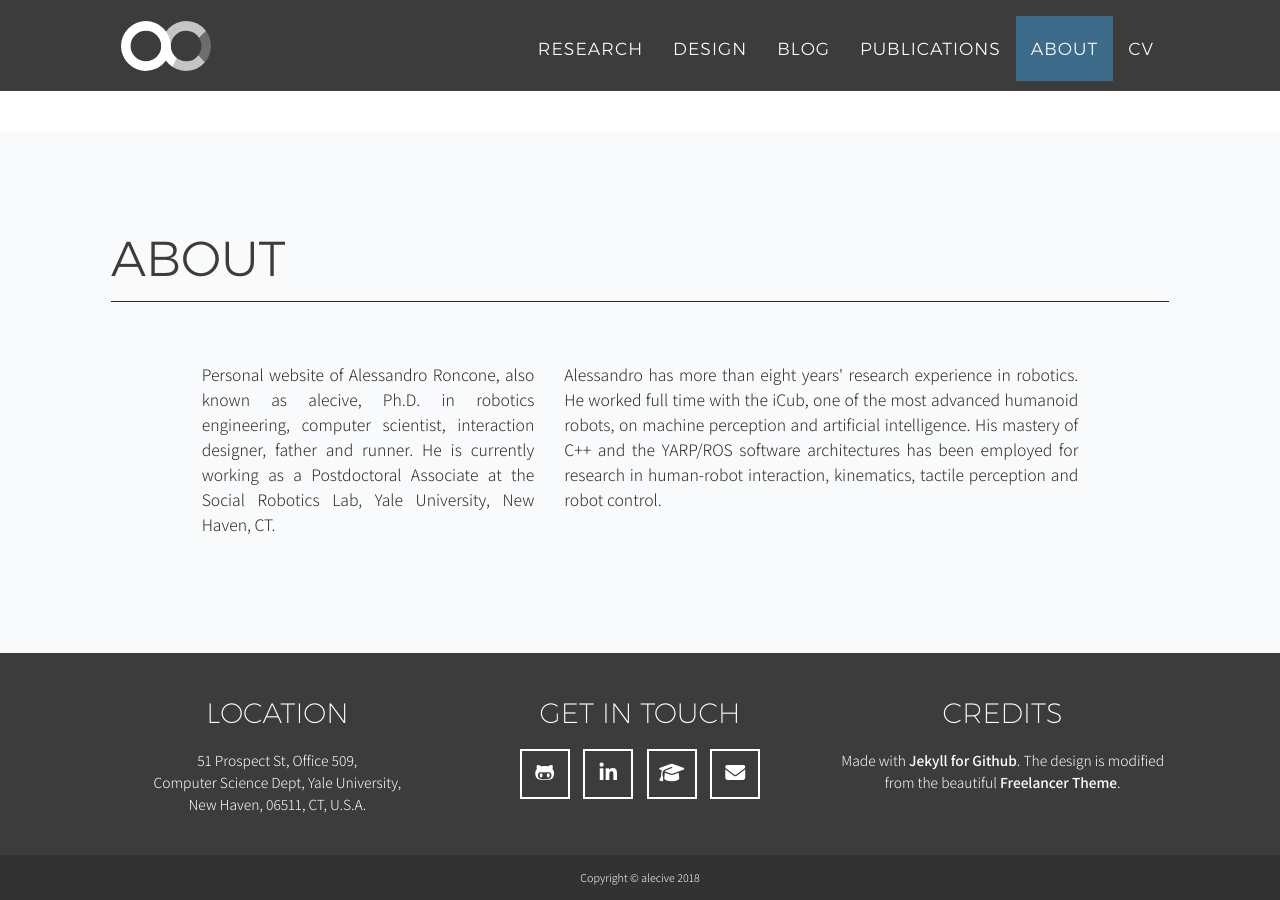
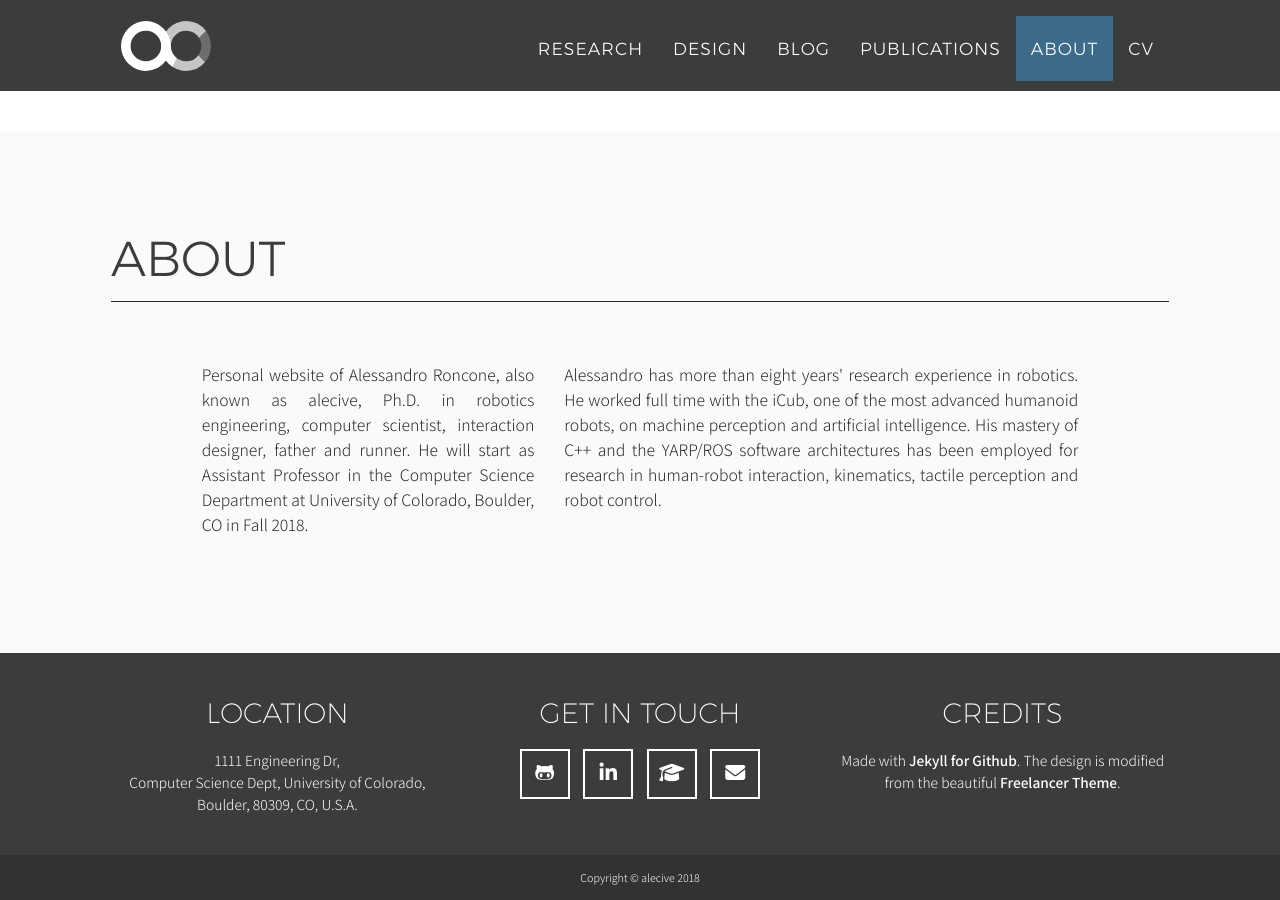
Before and after one commit to alecive/alecive.github.io, a Jekyll site: the page built from index.html, in a window 1280 px wide and 900 px high, scrolled down 2520 px. Built offline with Jekyll 4.4.1, drawn with Linux system fonts in a browser that asks for light colours; nearby versions of some CDN libraries; some web fonts are replaced.

Commit message:
Updated about and footer with new position

```diff
--- a/_config.yml
+++ b/_config.yml
@@ -2,7 +2,7 @@
 title: alecive
 email: alecive87@gmail.com
 url: https://alecive.github.io
-phone: +1 (682) 253-2483
+phone: +1 (203) 606-3896
 google-analytics-id: UA-80094809-1
 description: "Personal website of Alessandro Roncone, also known as alecive, Ph.D. in robotics engineering, computer scientist, interaction designer, father and runner."
 owner: Alessandro Roncone
@@ -31,9 +31,9 @@
 
 # Postal address (add as many lines as necessary)
 address:
-  - line: 51 Prospect St, Office 509,
-  - line: Computer Science Dept, Yale University,
-  - line: New Haven, 06511, CT, U.S.A.
+  - line: 1111 Engineering Dr,
+  - line: Computer Science Dept, University of Colorado,
+  - line: Boulder, 80309, CO, U.S.A.
 
 # Build settings
 markdown: kramdown
--- a/_includes/about.html
+++ b/_includes/about.html
@@ -10,7 +10,7 @@
             <div class="row">
                 <div class="col-lg-1"></div>
                 <div class="col-lg-4">
-                    <p>{{ site.description }} He is currently working as a Postdoctoral Associate at the Social Robotics Lab, Yale University, New Haven, CT.</p>
+                    <p>{{ site.description }} He will start as Assistant Professor in the Computer Science Department at University of Colorado, Boulder, CO in Fall 2018.</p>
                 </div>
                 <div class="col-lg-6">
                     {% include years_elap.html from="2010" %}
```
